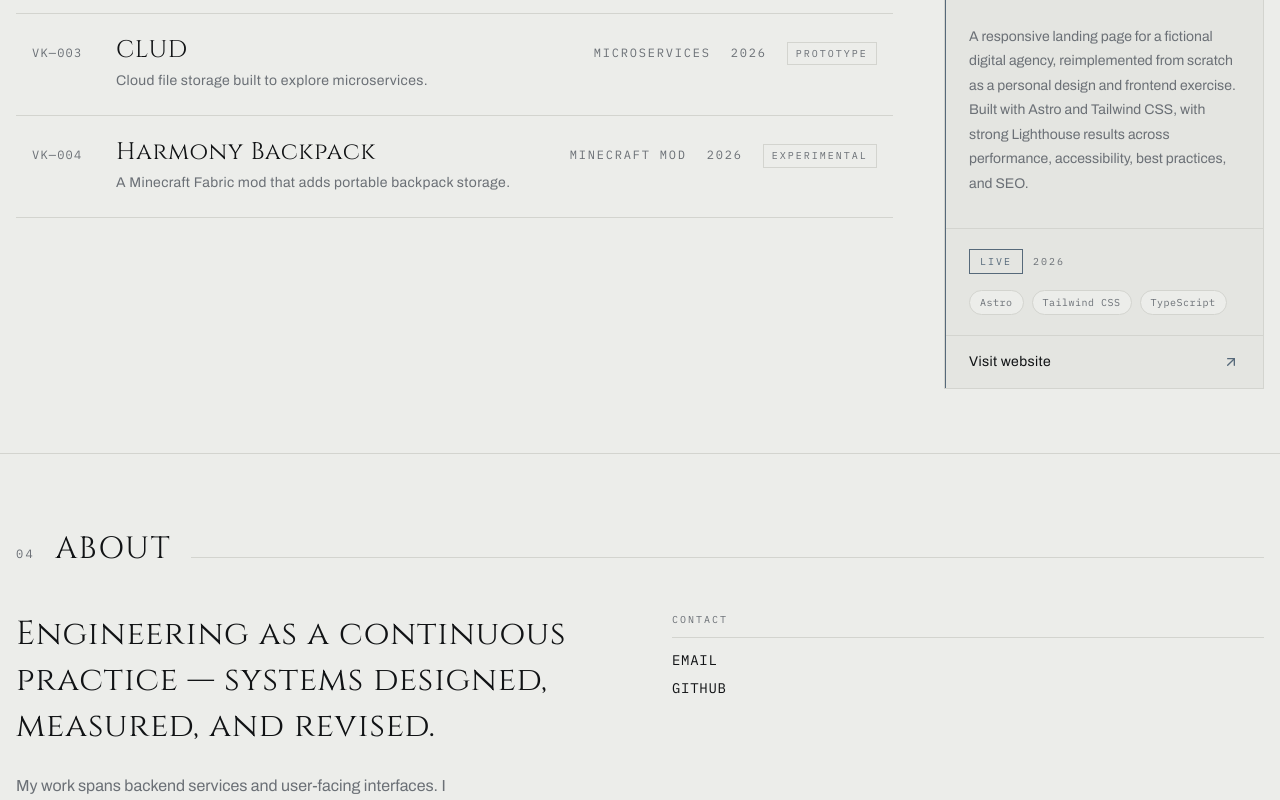
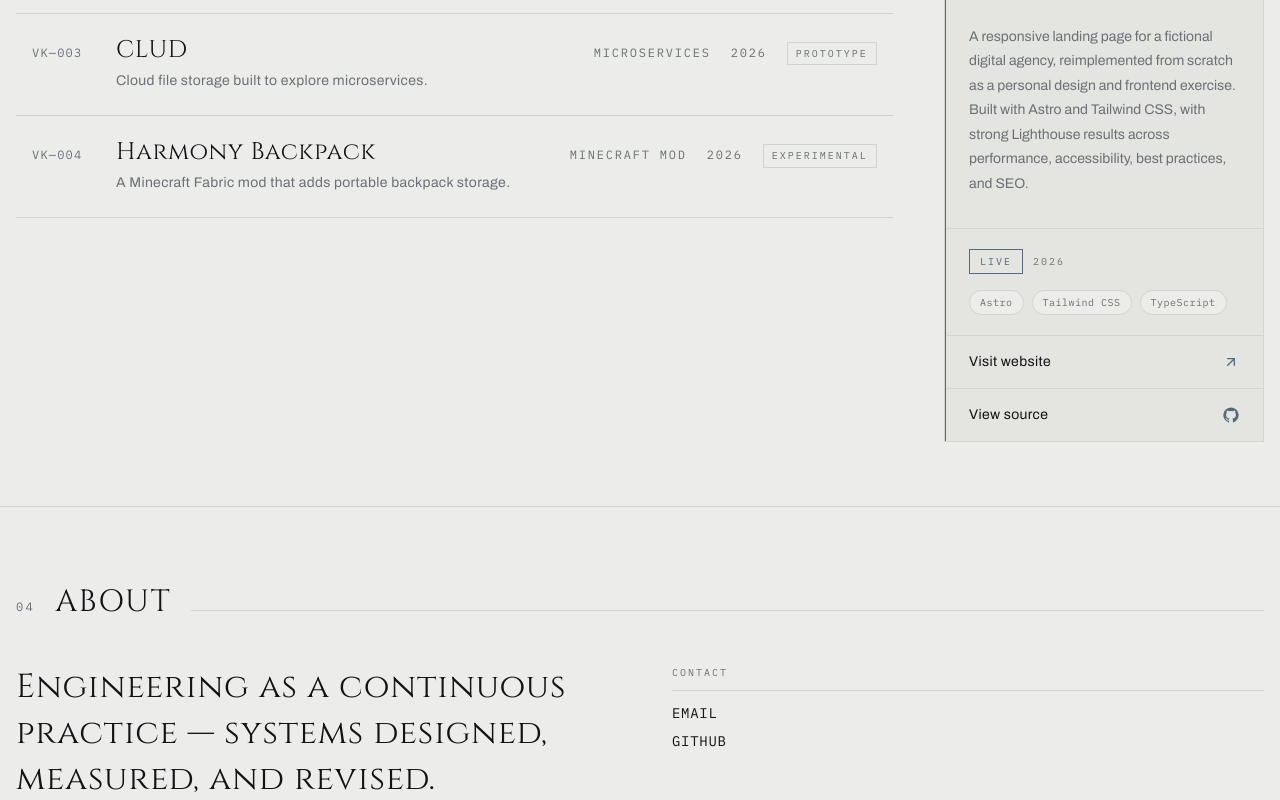
Before and after one commit to hexlabelposition/personal-archive, a Next.js app: page / in a window 1280 px wide. Shown: the part 1205-2005 px from the top of the page. Built offline with nearby package versions, Linux system fonts and the light colour scheme.

Commit message:
feat: add GitHub repository links

```diff
--- a/src/views/home/config/projects.ts
+++ b/src/views/home/config/projects.ts
@@ -8,6 +8,7 @@ export type Project = {
   note: string;
   stack: string;
   link?: { href: string; label: string };
+  repository?: { href: string; label: string };
 };
 
 export const projects: readonly Project[] = [
@@ -25,6 +26,10 @@ export const projects: readonly Project[] = [
       href: "https://hexlabelposition.github.io/lumos/",
       label: "Visit website",
     },
+    repository: {
+      href: "https://github.com/hexlabelposition/lumos",
+      label: "View source",
+    },
   },
   {
     id: "VK—002",
@@ -38,6 +43,10 @@ export const projects: readonly Project[] = [
     link: {
       href: "https://delvex.dev",
       label: "Visit website",
+    },
+    repository: {
+      href: "https://github.com/hexlabelposition/delvex",
+      label: "View source",
     },
   },
   {
@@ -59,5 +68,9 @@ export const projects: readonly Project[] = [
     state: "EXPERIMENTAL",
     note: "An experimental backpack mod with a 27-slot inventory stored in the backpack item. Players can open it directly or through a key binding, and backpacks cannot be nested inside one another.",
     stack: "Java · Fabric · Minecraft",
+    repository: {
+      href: "https://github.com/hexlabelposition/harmony-backpack",
+      label: "View source",
+    },
   },
 ];
--- a/src/views/home/ui/project-preview.tsx
+++ b/src/views/home/ui/project-preview.tsx
@@ -2,9 +2,19 @@ import Link from "next/link";
 import { ArrowUpRight } from "lucide-react";
 import type { Project } from "../config/projects";
 
+function GitHubIcon() {
+  return (
+    <svg
+      aria-hidden="true"
+      viewBox="0 0 24 24"
+      className="text-primary size-4 fill-current transition-transform duration-300 group-hover:scale-110"
+    >
+      <path d="M12 .7a11.5 11.5 0 0 0-3.64 22.41c.58.1.79-.25.79-.56v-2.23c-3.22.7-3.9-1.37-3.9-1.37-.53-1.34-1.29-1.7-1.29-1.7-1.05-.72.08-.7.08-.7 1.16.08 1.78 1.19 1.78 1.19 1.03 1.77 2.71 1.26 3.37.96.1-.75.4-1.26.74-1.55-2.57-.29-5.28-1.29-5.28-5.68 0-1.26.45-2.28 1.19-3.09-.12-.29-.52-1.47.11-3.05 0 0 .97-.31 3.16 1.18A10.98 10.98 0 0 1 12 6.12c.98 0 1.95.13 2.87.39 2.19-1.49 3.16-1.18 3.16-1.18.63 1.58.23 2.76.11 3.05.74.81 1.19 1.83 1.19 3.09 0 4.41-2.71 5.38-5.29 5.67.42.36.79 1.06.79 2.14v3.27c0 .31.21.67.8.56A11.5 11.5 0 0 0 12 .7Z" />
+    </svg>
+  );
+}
+
 export function ProjectPreview({ project }: { project: Project }) {
-  const isExternal = project.link?.href.startsWith("http");
-
   return (
     <article className="border-border bg-card relative grid overflow-hidden border">
       <div
@@ -57,8 +67,8 @@ export function ProjectPreview({ project }: { project: Project }) {
       {project.link ? (
         <Link
           href={project.link.href}
-          target={isExternal ? "_blank" : undefined}
-          rel={isExternal ? "noreferrer" : undefined}
+          target="_blank"
+          rel="noreferrer"
           className="border-border hover:bg-background focus-visible:outline-primary group flex items-center justify-between gap-4 border-t px-5 py-4 text-sm tracking-wide transition-colors focus-visible:outline-2 focus-visible:-outline-offset-2 sm:px-6"
         >
           {project.link.label}
@@ -68,6 +78,18 @@ export function ProjectPreview({ project }: { project: Project }) {
           />
         </Link>
       ) : null}
+
+      {project.repository ? (
+        <Link
+          href={project.repository.href}
+          target="_blank"
+          rel="noreferrer"
+          className="border-border hover:bg-background focus-visible:outline-primary group flex items-center justify-between gap-4 border-t px-5 py-4 text-sm tracking-wide transition-colors focus-visible:outline-2 focus-visible:-outline-offset-2 sm:px-6"
+        >
+          {project.repository.label}
+          <GitHubIcon />
+        </Link>
+      ) : null}
     </article>
   );
 }
```
